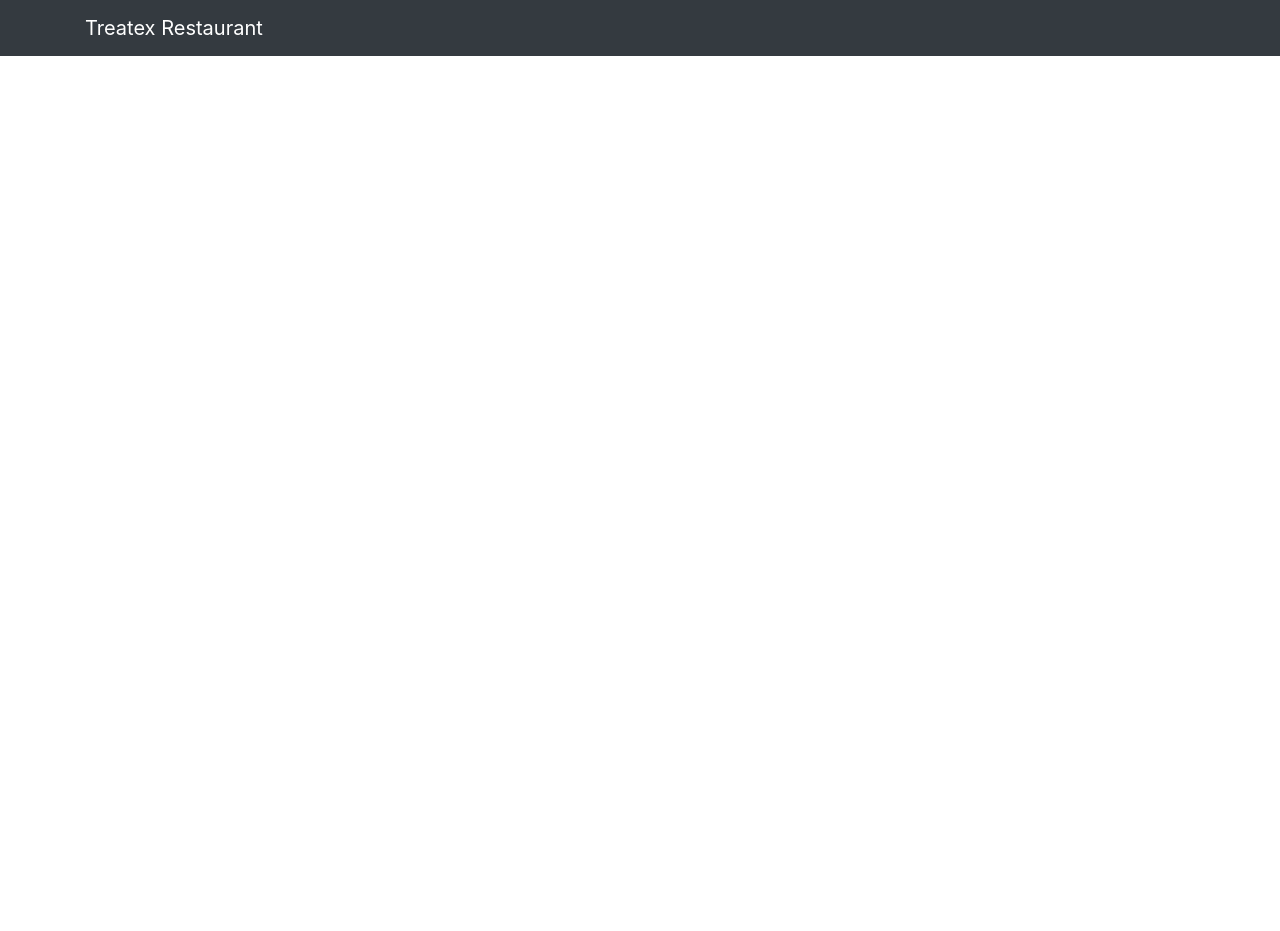
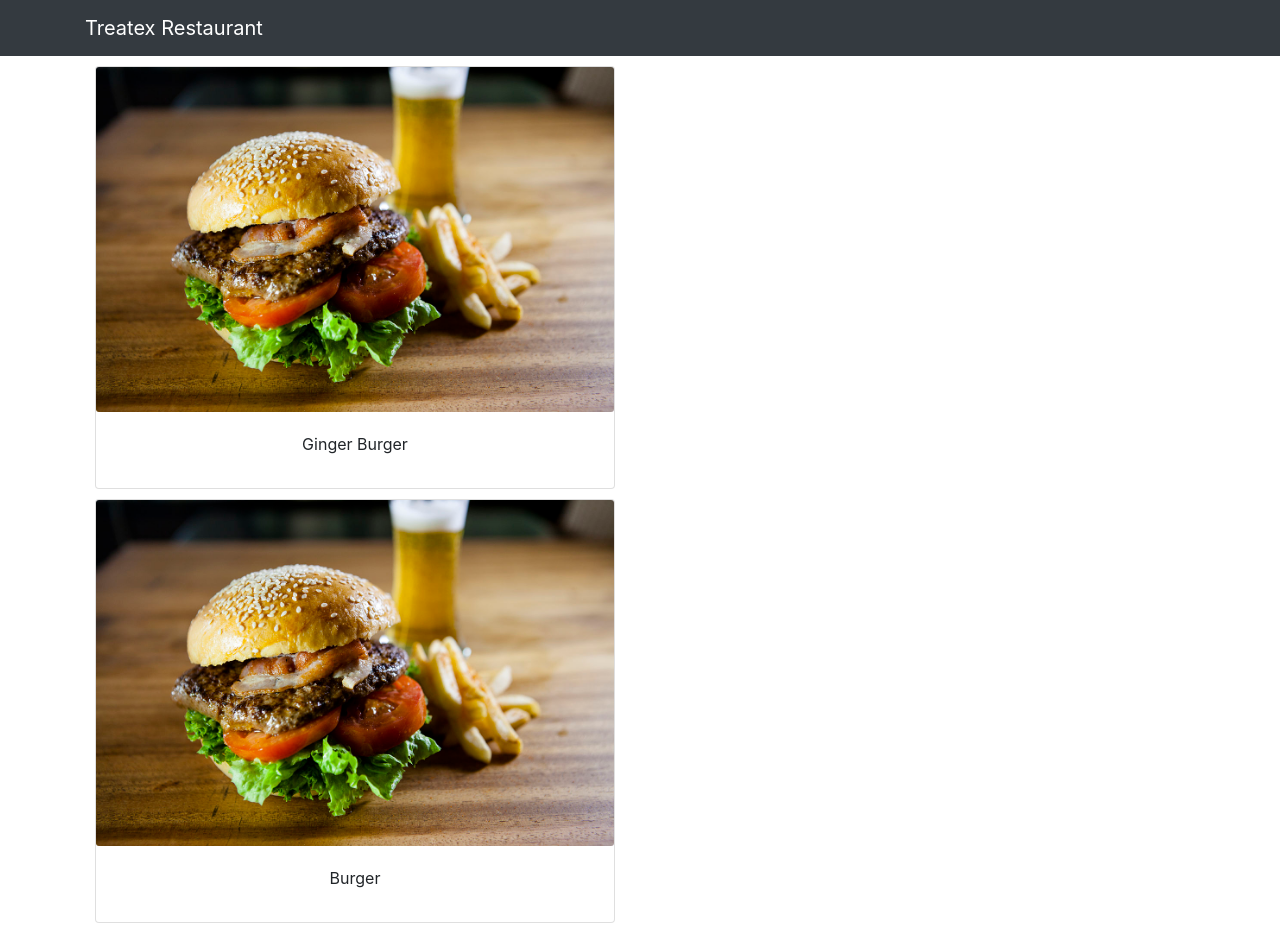
Before and after one commit to NSU-FA20-CSE299-2/Group16, a React (Create React App) app in the folder Code/treatex-restaurant/: page / in a window 1280 px wide. Shown: the top 931 px of the page. Before the commit the page ends 800 px from the top, so only its background shows below. Built offline with nearby package versions, Linux system fonts and the light colour scheme.

Commit message:
Enhancement #5  Menu Component Designed
Menu Component Designed with reactstrap

```diff
--- a/Code/treatex-restaurant/src/App.js
+++ b/Code/treatex-restaurant/src/App.js
@@ -1,13 +1,12 @@
 import React from 'react';
 import './App.css';
-import MainConponent from './components/MainComponent';
+import MainComponent from './components/MainComponent';
 
-import MainComponent from './components/MainComponent'
 
 function App() {
   return (
     <div className="App">
-      <MainConponent/>
+      <MainComponent/>
       </div>
   );
 }
--- a/Code/treatex-restaurant/src/components/body/Menu.js
+++ b/Code/treatex-restaurant/src/components/body/Menu.js
@@ -1,4 +1,5 @@
 import React,{Component} from 'react';
+import { Container, Row, Col } from 'reactstrap';
 import DISHES from '../../data/dishes'
 import MenuItem from './MenuItem'
 
@@ -10,7 +11,7 @@ class Menu extends Component {
         const menu = this.state.dishes.map(item =>{
             return(
                 <div>
-                    <MenuItem dish = {item} key={item.id}/>
+                    <MenuItem dish = {item} key = {item.id}/>
                 </div>
 
             );
@@ -18,7 +19,7 @@ class Menu extends Component {
 
         return(
             <div className = 'container'>
-                <div className="row">
+                <div className="row xs='2'">
                     <div className="col-6">
                         {menu}
                     </div>
--- a/Code/treatex-restaurant/src/components/body/MenuItem.js
+++ b/Code/treatex-restaurant/src/components/body/MenuItem.js
@@ -1,10 +1,20 @@
 import React from 'react';
+import {Card,CardImg,CardImgOverlay,CardBody,CardItem,CardTitle} from 'reactstrap'
 
 
 const MenuItem = props =>{
     console.log(props)
     return(
+
         <div>
+            <Card style={{margin:"10px"}}>
+                <CardImg width='100%' alt={props.dish.name} src={props.dish.image}></CardImg>
+                <CardBody>
+                    <CardTitle>
+                        {props.dish.name}
+                    </CardTitle>
+                </CardBody>
+            </Card>
         </div>
         );
 }
--- a/Code/treatex-restaurant/src/data/dishes.js
+++ b/Code/treatex-restaurant/src/data/dishes.js
@@ -29,6 +29,134 @@ const DISHES = [
                 date: "2020-08-13T17:57:28.556094Z"
             },
         ]
+    },
+
+    {
+        id : 4,
+        name : 'Burger',
+        image : 'assets/images/0burger.jpg',
+        label : 'Hot',
+        price : '299',
+        description: 'This chicken burger gets an Asian-flavor twist with ginger and garlic. It\'s topped off with a fabulous coleslaw. If you like, serve the coleslaw as a side for grilled items, like chicken breasts, fish fillets or chops',
+        comments : [
+            {
+                id: 0,
+                rating: 5,
+                comment : "Imagine all the eatables, living in conFusion!",
+                author: 'Sany',
+                date: '2020-12-17T17:57:28.556094Z'
+            },
+            {
+                id: 1,
+                rating: 4.5,
+                comment : "Sends anyone to heaven, I wish I could get my mother-in-law to eat it!",
+                author: 'Turza',
+                date: '2020-11-17T18:57:28.556094Z'
+            },
+            {
+                id: 2,
+                rating: 4.5,
+                comment: "Eat it, just eat it!",
+                author: "Fatema",
+                date: "2020-08-13T17:57:28.556094Z"
+            },
+        ]
+    },
+
+    {
+        id : 1,
+        name : 'Ginger Burger',
+        image : 'assets/images/0burger.jpg',
+        label : 'Hot',
+        price : '299',
+        description: 'This chicken burger gets an Asian-flavor twist with ginger and garlic. It\'s topped off with a fabulous coleslaw. If you like, serve the coleslaw as a side for grilled items, like chicken breasts, fish fillets or chops',
+        comments : [
+            {
+                id: 0,
+                rating: 5,
+                comment : "Imagine all the eatables, living in conFusion!",
+                author: 'Sany',
+                date: '2020-12-17T17:57:28.556094Z'
+            },
+            {
+                id: 1,
+                rating: 4.5,
+                comment : "Sends anyone to heaven, I wish I could get my mother-in-law to eat it!",
+                author: 'Turza',
+                date: '2020-11-17T18:57:28.556094Z'
+            },
+            {
+                id: 2,
+                rating: 4.5,
+                comment: "Eat it, just eat it!",
+                author: "Fatema",
+                date: "2020-08-13T17:57:28.556094Z"
+            },
+        ]
+    },
+
+    {
+        id : 2,
+        name : 'Ginger',
+        image : 'assets/images/0burger.jpg',
+        label : 'Hot',
+        price : '299',
+        description: 'This chicken burger gets an Asian-flavor twist with ginger and garlic. It\'s topped off with a fabulous coleslaw. If you like, serve the coleslaw as a side for grilled items, like chicken breasts, fish fillets or chops',
+        comments : [
+            {
+                id: 0,
+                rating: 5,
+                comment : "Imagine all the eatables, living in conFusion!",
+                author: 'Sany',
+                date: '2020-12-17T17:57:28.556094Z'
+            },
+            {
+                id: 1,
+                rating: 4.5,
+                comment : "Sends anyone to heaven, I wish I could get my mother-in-law to eat it!",
+                author: 'Turza',
+                date: '2020-11-17T18:57:28.556094Z'
+            },
+            {
+                id: 2,
+                rating: 4.5,
+                comment: "Eat it, just eat it!",
+                author: "Fatema",
+                date: "2020-08-13T17:57:28.556094Z"
+            },
+        ]
+    },
+
+    {
+        id : 3,
+        name : 'Prawn',
+        image : 'assets/images/0burger.jpg',
+        label : 'Hot',
+        price : '299',
+        description: 'This chicken burger gets an Asian-flavor twist with ginger and garlic. It\'s topped off with a fabulous coleslaw. If you like, serve the coleslaw as a side for grilled items, like chicken breasts, fish fillets or chops',
+        comments : [
+            {
+                id: 0,
+                rating: 5,
+                comment : "Imagine all the eatables, living in conFusion!",
+                author: 'Sany',
+                date: '2020-12-17T17:57:28.556094Z'
+            },
+            {
+                id: 1,
+                rating: 4.5,
+                comment : "Sends anyone to heaven, I wish I could get my mother-in-law to eat it!",
+                author: 'Turza',
+                date: '2020-11-17T18:57:28.556094Z'
+            },
+            {
+                id: 2,
+                rating: 4.5,
+                comment: "Eat it, just eat it!",
+                author: "Fatema",
+                date: "2020-08-13T17:57:28.556094Z"
+            },
+        ]
     }
 ]
 
```
